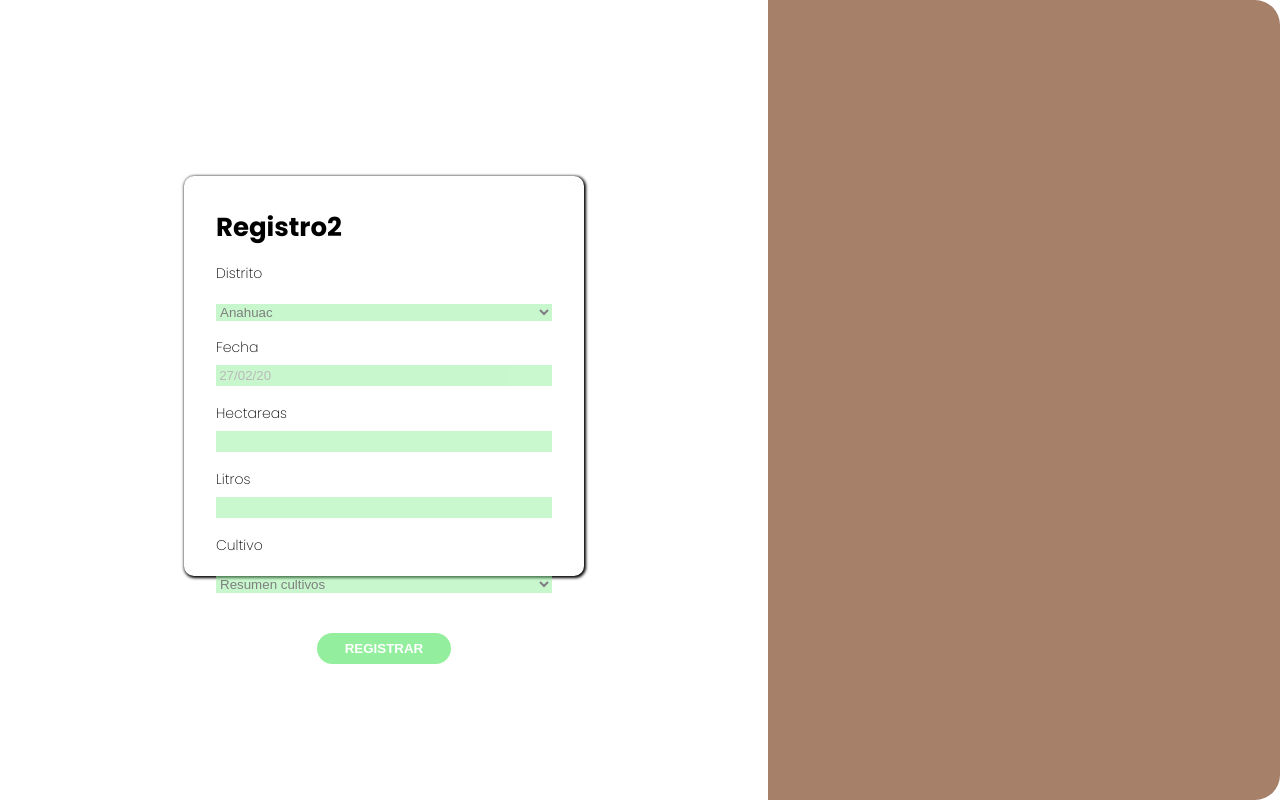
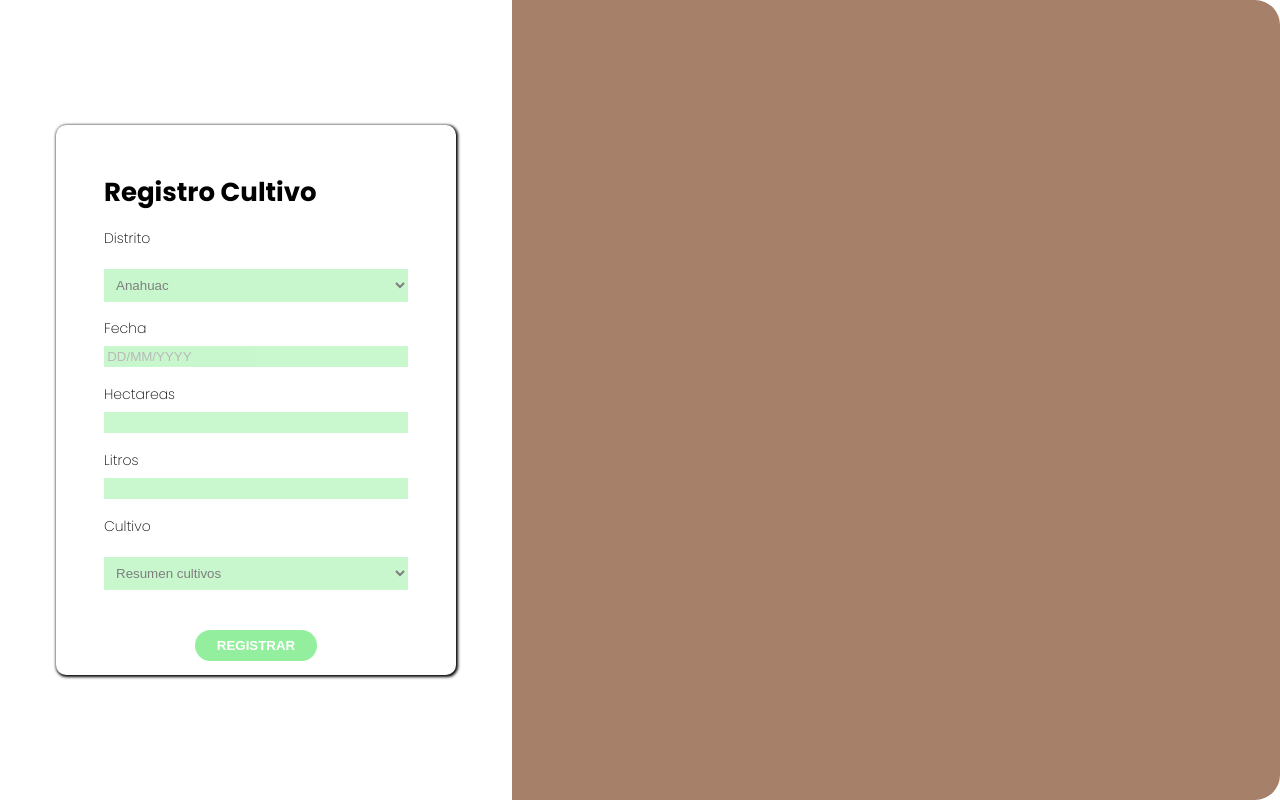
Before and after one commit to BoxyPipesnake/hackaton, a plain HTML site: page front/registro2.html in a window 1280 px wide. Drawn offline with Linux system fonts and the light colour scheme.

Commit message:
arreglando el mundito de m*

```diff
--- a/front/registro2.html
+++ b/front/registro2.html
@@ -15,15 +15,15 @@
   </head>
   <body>
     <main class="main-container">
-      <div class="main-content">
-        <div class="col-registro">
-          <form action="" class="form">
+      <div class="main-content main-content-registro2 ">
+        <div class="col-registro pb-0">
+          <form action="" class="form h--496">
             <!--
                 distrito
                 fecha
                 cultivo
              -->
-            <h1 class="registro">Registro2</h1>
+            <h1 class="registro">Registro Cultivo</h1>
 
             <label for="distrito">Distrito</label>
             <select name="" id="distrito">
@@ -34,7 +34,7 @@
 
             <div class="form-field">
               <label for="fecha">Fecha</label>
-              <input type="text" id="fecha" placeholder="27/02/20" />
+              <input type="text" id="fecha" placeholder="DD/MM/YYYY" />
             </div>
 
             <div class="form-field">
--- a/front/styles.css
+++ b/front/styles.css
@@ -27,6 +27,18 @@ body {
 .m--width {
   max-width: 720px;
 }
+
+
+/* CONTROL FORM 2 */
+.form.h--496 {
+  height: 550px;
+  padding: 3rem;
+}
+
+.col-registro.pb-0 {
+  padding-bottom: 0;
+}
+
 
 .inactive {
   display: none;
@@ -82,6 +94,10 @@ input {
   display: inline-block;
 }
 
+select {
+  padding: 0.5rem;
+}
+
 .main-container {
   height: 100%;
   border-radius: 25px;
@@ -97,6 +113,10 @@ input {
 
 .main-content .registro {
   font-size: 26px;
+}
+
+.main-content.main-content-registro2{
+  grid-template-columns: 40% 60%;
 }
 
 .form {
@@ -141,9 +161,9 @@ input {
   border-bottom-right-radius: 10px;
 }
 
-.inside-bg {
-  width: 100%;
-  background-color: brown;
+.col-img {
+     margin-left: -231px;
+    margin-top: 150px;
 }
 
 .btn-registro {
```
Also changed, not shown: front/registro.html (+5 -2 lines).
